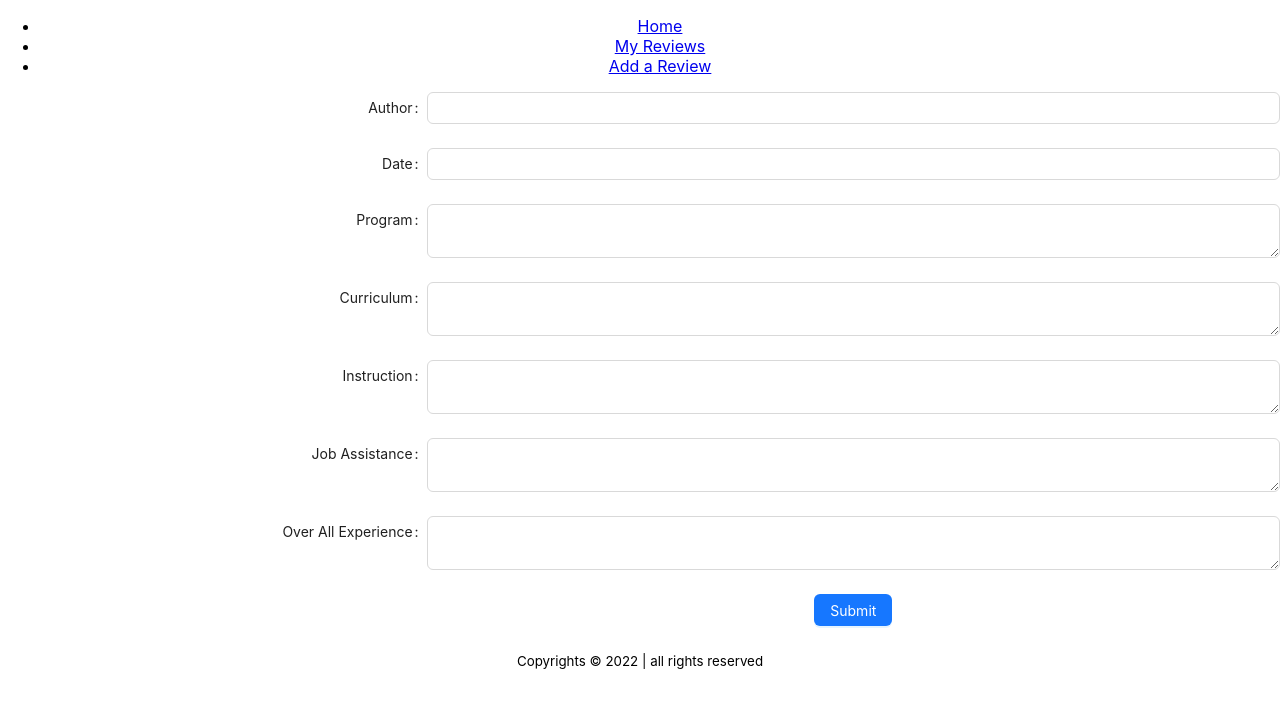
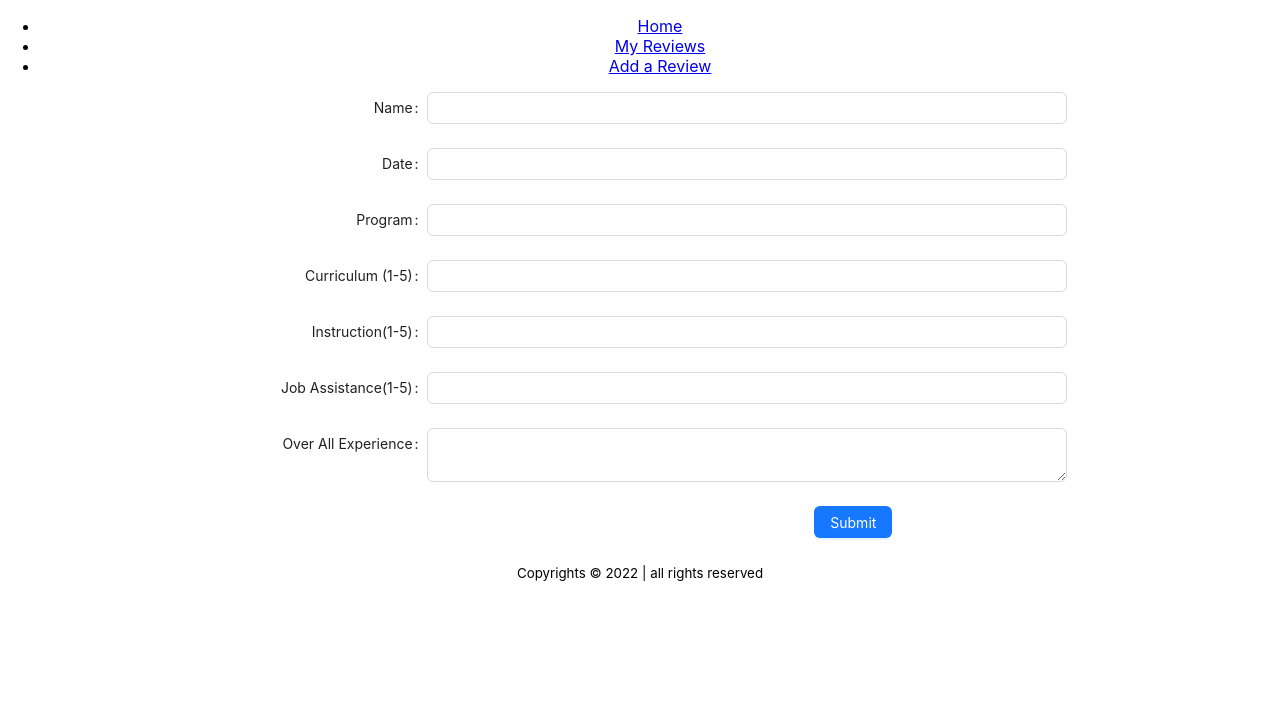
Before and after one commit to Fanessah/final-frontend, a React (Create React App) app: page /addreview in a window 1280 px wide. Shown: the top 708 px of the page. Built offline with nearby package versions, Linux system fonts and the light colour scheme.

Commit message:
headers in card are updated

```diff
--- a/src/components/CardReviews.jsx
+++ b/src/components/CardReviews.jsx
@@ -9,14 +9,14 @@ export default function CardReviews({ review }) {
                 style={{
                     width: 240,
                 }}
-                cover={<img alt="example" src="https://os.alipayobjects.com/rmsportal/QBnOOoLaAfKPirc.png" />}>
+                cover={<img alt="example" src={`https://source.unsplash.com/random?sig=${review._id}`} />}>
                 <div>
-                    <p>{review.author}</p>
-                    <p>{review.date}</p>
-                    <p>{review.curriculum}</p>
-                    <p>{review.instruction}</p>
-                    <p>{review.jobAssist}</p>
-                    <p>{review.overallExp}</p>
+                    <p> <b>Name:</b> {review.author} </p>
+                    <p> <b>Date:</b>{review.date}</p>
+                    <p><b>Curriculum:</b>{review.curriculum}</p>
+                    <p><b>Instruction:</b>{review.instruction}</p>
+                    <p><b>Career Services:</b>{review.jobAssist} </p>
+                    <p><b>Over All Experience:</b>{review.overallExp}</p>
 
 
                 </div>
--- a/src/pages/addReview.jsx
+++ b/src/pages/addReview.jsx
@@ -1,8 +1,11 @@
 
 import React from 'react';
 import { Button, Form, Input, } from 'antd';
+import {useNavigate} from 'react-router-dom'
 
-export default function addReview() {
+export default function AddReview() {
+
+    const navigate = useNavigate();
 
     const onFinish = (index) => {
         console.log('success', index)
@@ -16,6 +19,8 @@ export default function addReview() {
         .then(response => response.json())
         .then(data => {
           console.log(data)
+          console.log(index)
+          navigate('/')
         })
          .catch(console.error)
       }
@@ -31,11 +36,11 @@ export default function addReview() {
           onFinish={onFinish}
           onFinishFailed={onFinishFailed}
           labelCol={{ span: 8 }}
-          wrapperCol={{ span: 16 }}
+          wrapperCol={{ span: 12 }}
           >
 
             <Form.Item
-              name='author' label='Author'>
+              name='author' label='Name'>
               <Input/>
             </Form.Item>
 
@@ -44,19 +49,19 @@ export default function addReview() {
             </Form.Item>
 
             <Form.Item name='program' label="Program">
-              <Input.TextArea />
+              <Input/>
             </Form.Item>
 
-            <Form.Item name='curriculum' label="Curriculum">
-              <Input.TextArea />
+            <Form.Item name='curriculum' label="Curriculum (1-5)">
+              <Input/>
             </Form.Item>
 
-            <Form.Item name= 'Instruction' label="Instruction">
-              <Input.TextArea />
+            <Form.Item name= 'Instruction' label="Instruction(1-5)">
+              <Input/>
             </Form.Item>
 
-            <Form.Item name='jobAssist' label="Job Assistance">
-              <Input.TextArea />
+            <Form.Item name='jobAssist' label="Job Assistance(1-5)">
+              <Input/>
             </Form.Item>
 
             <Form.Item name= 'overallExp'label="Over All Experience">
@@ -68,7 +73,7 @@ export default function addReview() {
                 offset: 8,
               }}
             >
-              <Button type="primary" htmlType="submit">
+              <Button onClick={()=>navigate('/')}type="primary" htmlType="submit" >
                 Submit
               </Button>
 
```
Also changed, not shown: firebase.json.
